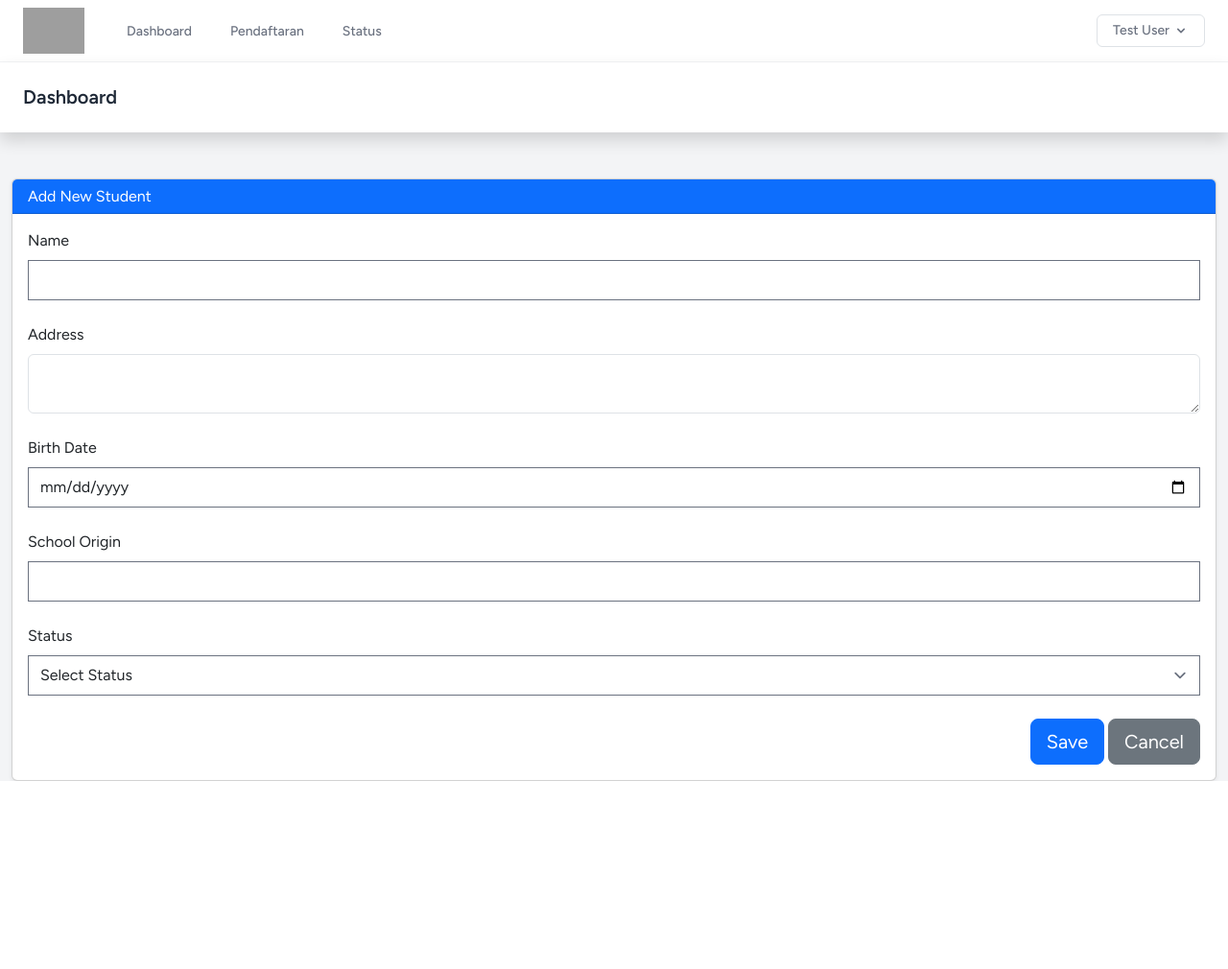
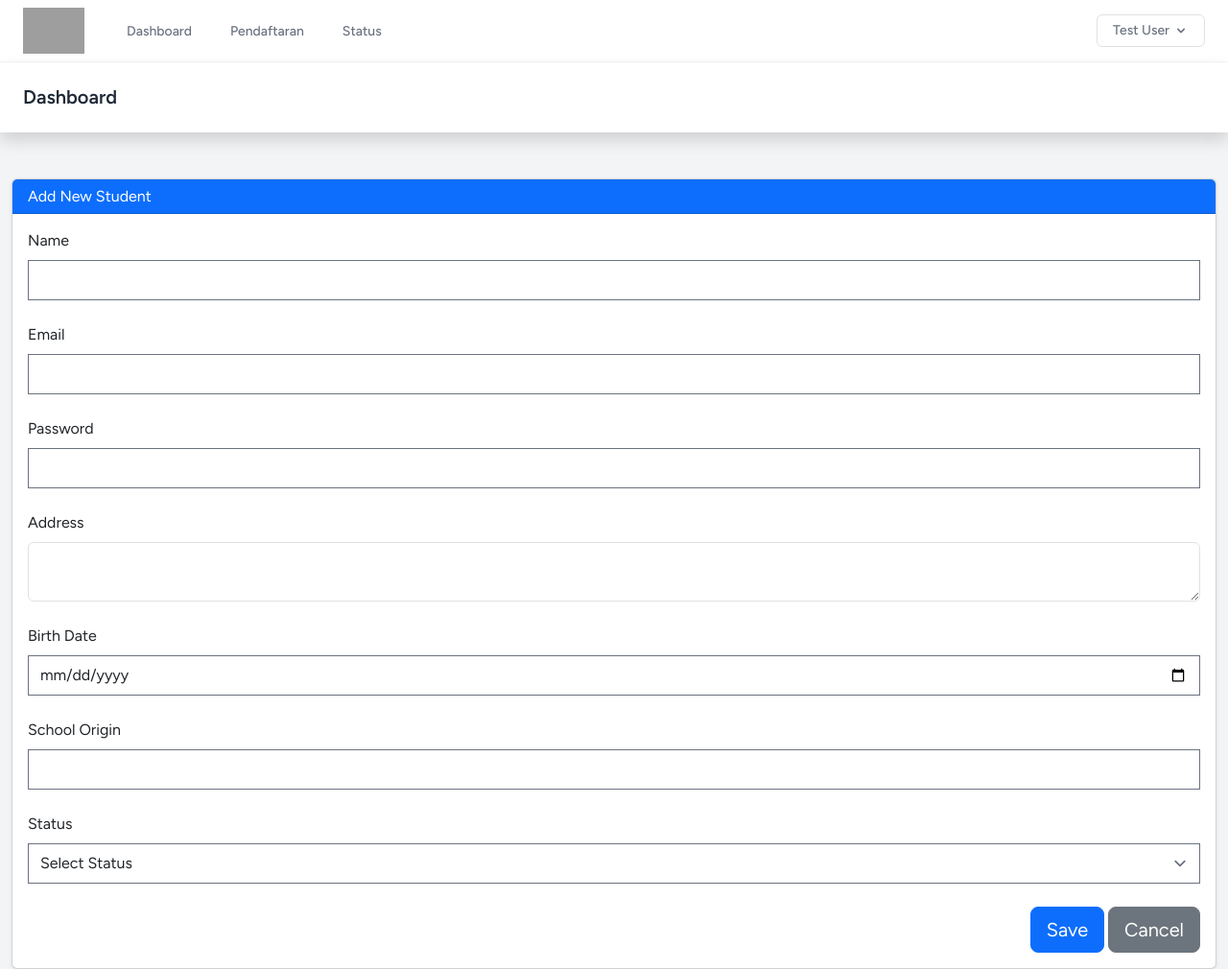
Before and after one commit to rizkygnw/SIPDB-15.4A.30, a Laravel app: template resources/views/admin/students/create.blade.php in a window 1280 px wide. Shown: the whole page at 96% size. Before the commit the page ends 814 px from the top, so only its background shows below. Run offline with Laravel 12, Linux system fonts and the light colour scheme; a user stored in the database is signed in; data comes from the database, SQL or seed files in the repository; tables that the repository leaves empty hold one stand-in row (values such as "Sample post"); the template is opened without the code that fills it: most values are stand-ins (such as "Sample title", 1, 10 or a date in 2020); style sheets or scripts are compiled from the project's sources; grey boxes are pictures that could not be loaded.

Commit message:
Memperbaiki tampilan

```diff
--- a/app/Models/Student.php
+++ b/app/Models/Student.php
@@ -32,6 +32,7 @@ class Student extends Model
     {
         return $this->belongsTo(User::class);
     }
+
     public function payments()
     {
         return $this->hasMany(Payment::class, 'student_id');
--- a/resources/views/admin/documents/edit.blade.php
+++ b/resources/views/admin/documents/edit.blade.php
@@ -1,7 +1,7 @@
 <x-app-layout>
     <x-slot name="header">
         <h2 class="font-semibold text-xl text-gray-800 leading-tight">
-            {{ __('Dashboard') }}
+            {{ __('Edit Document') }}
         </h2>
     </x-slot>
 
--- a/resources/views/admin/students/create.blade.php
+++ b/resources/views/admin/students/create.blade.php
@@ -23,6 +23,23 @@
                             <div class="invalid-feedback">{{ $message }}</div>
                         @enderror
                     </div>
+
+                    <div class="mb-4">
+                        <label for="email" class="form-label">Email</label>
+                        <input type="email" class="form-control @error('email') is-invalid @enderror" name="email" value="{{ old('email') }}">
+                        @error('email')
+                            <div class="invalid-feedback">{{ $message }}</div>
+                        @enderror
+                    </div>
+
+                    <div class="mb-4">
+                        <label for="password" class="form-label">Password</label>
+                        <input type="password" class="form-control @error('password') is-invalid @enderror" name="password">
+                        @error('password')
+                            <div class="invalid-feedback">{{ $message }}</div>
+                        @enderror
+                    </div>
+
 
                     <div class="mb-4">
                         <label for="address" class="form-label">Address</label>
```
Also changed, not shown: app/Http/Controllers/Admin/StudentController.php (+25 -3 lines), app/Http/Controllers/Auth/AuthenticatedSessionController.php (+11 -0 lines).
